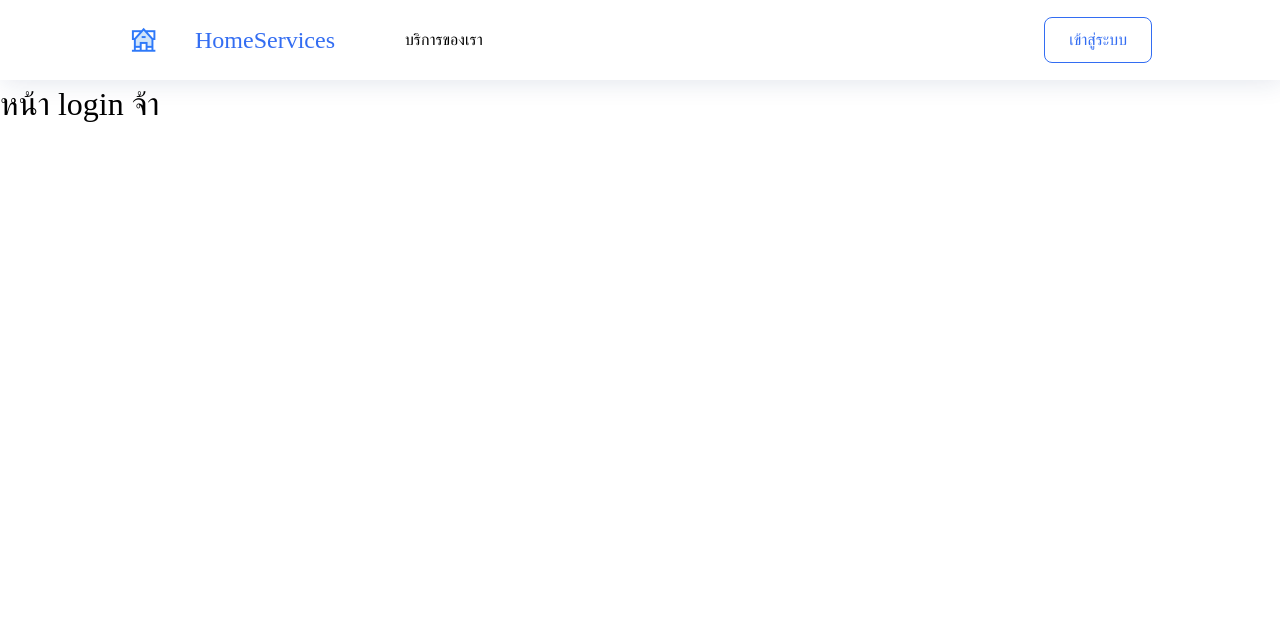
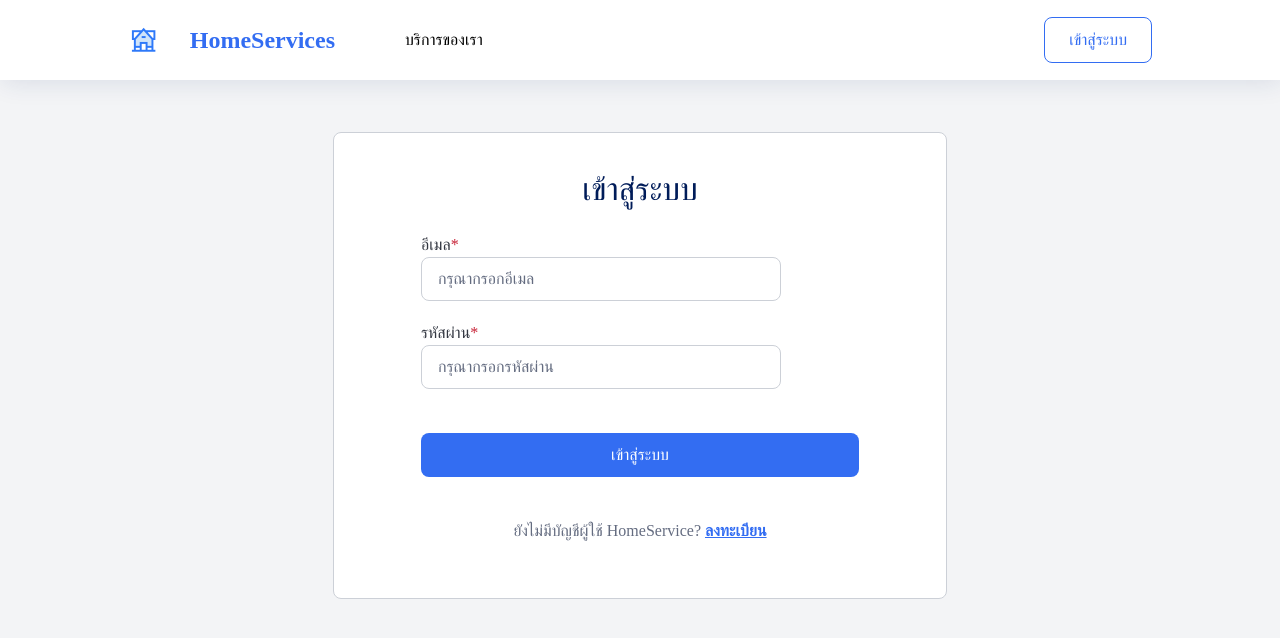
Before and after one commit to spkorn/home-service, a React (Create React App) app in the folder client/: page /login in a window 1280 px wide. Shown: the top 638 px of the page. Built offline with nearby package versions, Linux system fonts and the light colour scheme.

Commit message:
add login page

```diff
--- a/client/package.json
+++ b/client/package.json
@@ -8,6 +8,8 @@
     "@testing-library/react": "^13.1.1",
     "@testing-library/user-event": "^13.5.0",
     "axios": "^0.27.2",
+    "jsonwebtoken": "^8.5.1",
+    "jwt-decode": "^3.1.2",
     "react": "^18.1.0",
     "react-dom": "^18.1.0",
     "react-router-dom": "^6.3.0",
--- a/client/src/components/HomePage/NavNonLogin.js
+++ b/client/src/components/HomePage/NavNonLogin.js
@@ -2,7 +2,8 @@
 import "../../App.css";
 import { css } from "@emotion/react";
 import image from "../../HomePagePhoto/imageIndex.js";
-import { useNavigate } from 'react-router-dom';
+import { useNavigate } from "react-router-dom";
+import { BrowserRouter as Router, Routes, Route, Link } from "react-router-dom";
 
 function NavNonLogin() {
   const navigate = useNavigate();
@@ -41,6 +42,7 @@ function NavNonLogin() {
             margin-right: 70px;
           `}
         >
+          <Link to="/">
           <img
             alt="Home Services Logo"
             src={image.logoHomeService}
@@ -48,16 +50,11 @@ function NavNonLogin() {
               width: 32px;
               height: 32px;
             `}
-          />
-          <div
-            css={css`
-              color: #336df2;
-              font-size: 24px;
-              line-height: 36.29px;
-            `}
-          >
+            />
+          </Link>
+          <Link to="/" className="text-blue600 text-2xl no-underline">
             HomeServices
-          </div>
+          </Link>
         </div>
         <h5
           css={css`
@@ -67,7 +64,9 @@ function NavNonLogin() {
           บริการของเรา
         </h5>
       </div>
-      <button onClick={()=>navigate("/login")} className="btn-secondary">เข้าสู่ระบบ</button>
+      <button onClick={() => navigate("/login")} className="btn-secondary">
+        เข้าสู่ระบบ
+      </button>
     </nav>
   );
 }
--- a/client/src/contexts/authentication.js
+++ b/client/src/contexts/authentication.js
@@ -1,10 +1,17 @@
-import React from "react";
+import React, { useState } from "react";
 import axios from "axios";
 import { useNavigate } from "react-router-dom";
+import jwtDecode from "jwt-decode";
 
 const AuthContext = React.createContext();
 
 function AuthProvider(props) {
+  const [state, setState] = useState({
+    loading: null,
+    error: null,
+    user: null,
+  });
+
   const navigate = useNavigate();
 
   const register = async (data) => {
@@ -12,8 +19,24 @@ function AuthProvider(props) {
     navigate("/");
   };
 
+  const login = async (data) => {
+    const result = await axios.post("http://localhost:4000/auth/login", data);
+    const token = result.data.token;
+    localStorage.setItem("token", token);
+    const dataToken = jwtDecode(token);
+    setState({ ...state, user: dataToken });
+    navigate("/");
+  };
+
+  const logout = () => {
+    localStorage.removeItem("token")
+    setState({ ...state, user: null, error: null })
+  };
+
+  const isAuthenticated = Boolean(localStorage.getItem("token"));
+
   return (
-    <AuthContext.Provider value={{ register }}>
+    <AuthContext.Provider value={{ state, login, logout, register, isAuthenticated }}>
       {props.children}
     </AuthContext.Provider>
   );
--- a/client/src/index.js
+++ b/client/src/index.js
@@ -5,6 +5,9 @@ import App from './App';
 import reportWebVitals from './reportWebVitals';
 import { AuthProvider } from './contexts/authentication';
 import { BrowserRouter } from 'react-router-dom';
+import jwtInterceptors from "./utils/jwtInterceptors";
+
+jwtInterceptors();
 
 ReactDOM.render(
   <React.StrictMode>
--- a/client/src/pages/LoginPage.js
+++ b/client/src/pages/LoginPage.js
@@ -1,14 +1,105 @@
 /** @jsxImportSource @emotion/react */
 import { css } from "@emotion/react";
 import "../App.css";
-import NavNonLogin from "../components/HomePage/NavNonLogin";
+import { useState } from "react";
+import NavNonLogin from "../components/HomePage/NavNonLogin.js";
+import { useAuth } from "../contexts/authentication.js";
+import { BrowserRouter as Router, Routes, Route, Link } from "react-router-dom";
 
 function LoginPage() {
+  const [email, setEmail] = useState("");
+  const [password, setPassword] = useState("");
+  const {login} = useAuth();
+
+  const handleSubmit = (event) => {
+    event.preventDefault();
+    login({
+      email,
+      password
+    });
+  };
 
   return (
-    <div className="login-form-container">
-          <NavNonLogin />
-          <h1>หน้า login จ้า</h1>
+    <div className="login-form-container" onSubmit={handleSubmit}>
+      <NavNonLogin />
+      <div
+        className="w-screen flex justify-center"
+        css={css`
+          background-color: #f3f4f6;
+        `}
+      >
+        <form
+          className="bg-white border border-grey300 rounded-lg"
+          css={css`
+            width: 614px;
+            padding: 32px 87px 55px 87px;
+            margin-top: 52px;
+            margin-bottom: 87px;
+          `}
+        >
+          <h1 className="text-blue950 text-center">เข้าสู่ระบบ </h1>
+          <div className="mt-5">
+            <label>
+              <h5>
+                อีเมล<span className="text-red">*</span>
+              </h5>
+              <input
+                required
+                id="email"
+                name="email"
+                type="email"
+                placeholder="กรุณากรอกอีเมล"
+                onChange={(event) => {
+                  setEmail(event.target.value);
+                }}
+                value={email}
+              />
+            </label>
+          </div>
+          <div className="mt-5">
+            <label>
+              <h5>
+                รหัสผ่าน<span className="text-red">*</span>
+              </h5>
+              <input
+                required
+                id="password"
+                name="password"
+                type="password"
+                placeholder="กรุณากรอกรหัสผ่าน"
+                onChange={(event) => {
+                  setPassword(event.target.value);
+                }}
+                value={password}
+              />
+            </label>
+          </div>
+          <br />
+          <div className="form-actions">
+            <button
+              className="btn-primary"
+              css={css`
+                width: 100%;
+                margin-top: 20px;
+                margin-bottom: 42px;
+              `}
+              type="submit"
+            >
+              เข้าสู่ระบบ
+            </button>
+            <div className="text-center">
+              <span className="text-grey700">
+                ยังไม่มีบัญชีผู้ใช้ HomeService?{" "}
+              </span>
+              <Link
+                to="/register"
+              >
+                ลงทะเบียน
+              </Link>
+            </div>
+          </div>
+        </form>
+      </div>
     </div>
   );
 }
--- a/client/src/pages/RegisterPage.js
+++ b/client/src/pages/RegisterPage.js
@@ -151,7 +151,6 @@ function RegisterPage() {
             <div className="text-center">
               <Link
                 to="/login"
-                className="font-semibold text-base underline underline-offset-auto text-blue600 hover:text-blue400 active:text-blue800"
               >
                 กลับไปหน้าเข้าสู่ระบบ
               </Link>
--- a/client/src/pages/UnauthenticatedApp.js
+++ b/client/src/pages/UnauthenticatedApp.js
@@ -8,7 +8,7 @@ function UnauthenticatedApp() {
   return (
     <div className="App">
       <Routes>
-        <Route path="*" element={<HomePage />} />
+        <Route path="/" element={<HomePage />} />
         <Route path="/login" element={<LoginPage />} />
         <Route path="/register" element={<RegisterPage />} />
       </Routes>
--- /dev/null
+++ b/client/src/utils/jwtInterceptors.js
@@ -0,0 +1,32 @@
+import axios from "axios";
+
+function jwtInterceptor() {
+  axios.interceptors.request.use((req) => {
+    const hasToken = Boolean(localStorage.getItem("token"));
+
+    if (hasToken) {
+      req.headers = {
+        ...req.headers,
+        Authorization: `Bearer ${localStorage.getItem("token")}`,
+      };
+    }
+    return req;
+  });
+  axios.interceptors.response.use(
+    (req) => {
+      return req;
+    },
+    (error) => {
+      if (
+        error.response.status === 401 &&
+        error.response.statusText === "Unauthorized"
+      ) {
+        window.localStorage.removeItem("token");
+        window.location.replace("/login");
+      }
+      return Promise.reject(error);
+    }
+  );
+}
+
+export default jwtInterceptor;
```
Also changed, not shown: 1 other file (tests, documents, lock files or other folders).
